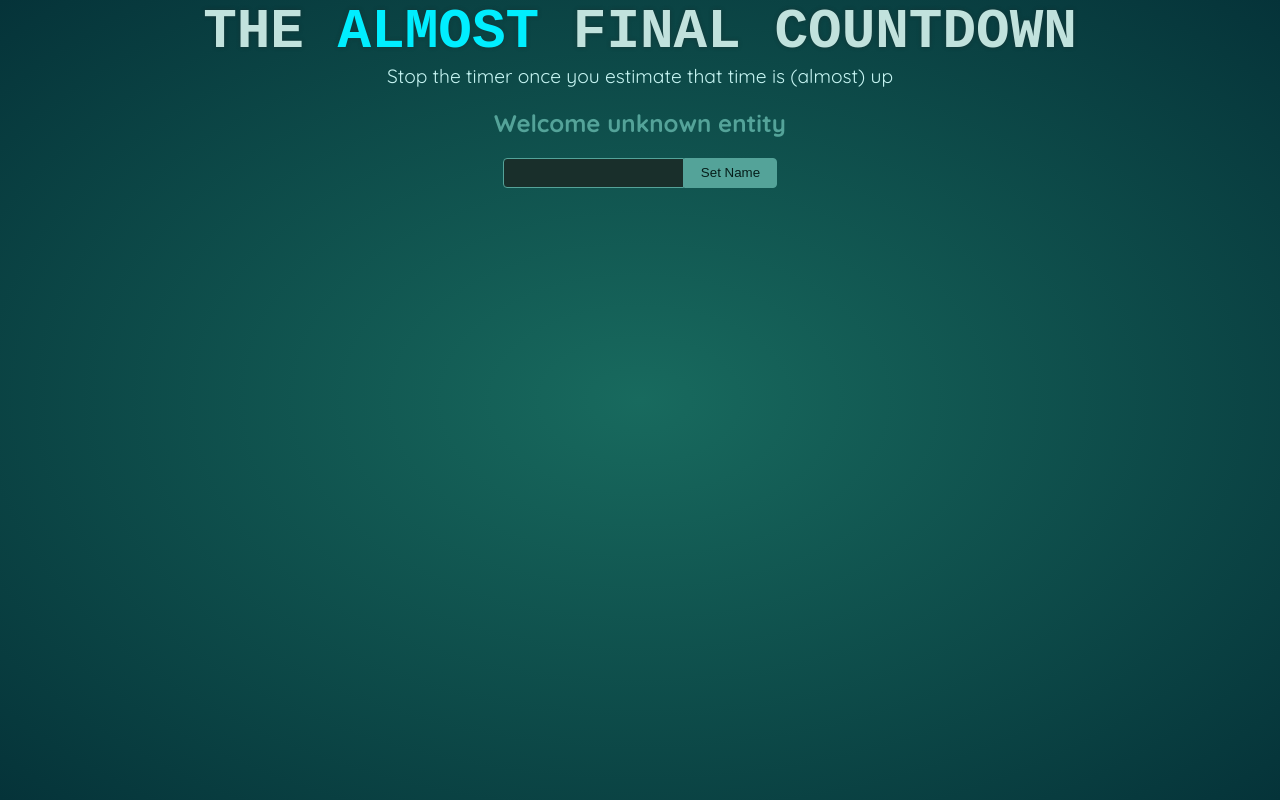
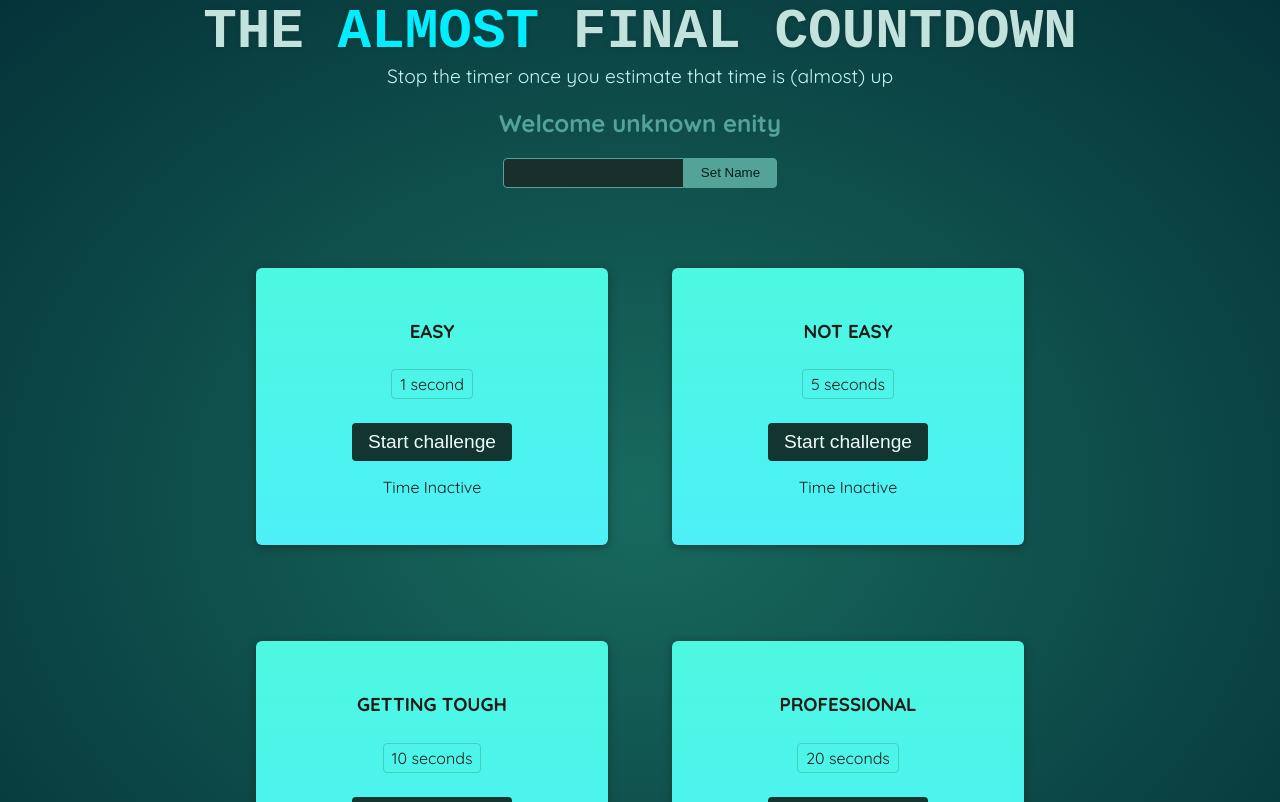
Before and after one commit to Mayank-creations/final-countdown-game, a React (Vite) app: page / in a window 1280 px wide. Shown: the top 802 px of the page. Built offline with nearby package versions, Linux system fonts and the light colour scheme; a web font is replaced by a local one.

Commit message:
timechallenge added

```diff
--- a/src/App.jsx
+++ b/src/App.jsx
@@ -1,11 +1,18 @@
 import Player from "./components/Player.jsx";
 import Header from "./components/Header.jsx";
+import TimeChallenge from "./components/TimeChallenge.jsx";
 
 function App() {
   return (
     <>
       <Header />
       <Player />
+      <div id="challenges">
+        <TimeChallenge title = 'EASY' targetTime={1} />
+        <TimeChallenge title = 'NOT EASY' targetTime={5} />
+        <TimeChallenge title = 'GETTING TOUGH' targetTime={10} />
+        <TimeChallenge title = 'PROFESSIONAL' targetTime={20} />
+      </div>
     </>
   );
 }
--- a/src/components/Player.jsx
+++ b/src/components/Player.jsx
@@ -1,22 +1,19 @@
-import { useState } from "react";
+import { useState, useRef } from "react";
 
 export default function Player() {
+  const playerName = useRef();
+
     const [enterPlayerName , setEnterPlayerName] = useState("");
-    const [toSubmit , setToSubmit] = useState(false);
-
-    function changedName(events){
-        setToSubmit(false);
-        setEnterPlayerName(events.target.value)
-    }
 
     function submit(){
-        setToSubmit(true)
+        setEnterPlayerName(playerName.current.value);
+        playerName.current.value = '';
     }
   return (
     <section id="player">
-      <h2>Welcome {toSubmit ? enterPlayerName: "unknown entity"}</h2>
+      <h2>Welcome {enterPlayerName || 'unknown enity'}</h2>
       <p>
-        <input type="text"  onChange={changedName} value={enterPlayerName}/>
+        <input type="text" ref={playerName}/>
         <button onClick={submit}>Set Name</button>
       </p>
     </section>
--- /dev/null
+++ b/src/components/TimeChallenge.jsx
@@ -0,0 +1,30 @@
+import React, { useState } from "react";
+
+export default function TimeChallenge({ title, targetTime }) {
+    const [timeStarted, setTimeStarted] = useState(false);
+    const [timeExpired, setTimeExpired] = useState(false);
+
+    function handleSelect() {
+        setTimeout(() => {
+            setTimeExpired(true);
+        }, targetTime * 1000);
+
+        setTimeStarted(true);
+    }
+
+    return (
+        <section className="challenge">
+            <h3>{title}</h3>
+            {timeExpired && <p>You Lost</p>  }
+            <p className="challenge-time">
+                {targetTime} second{targetTime > 1 ? 's' : ''}
+            </p>
+            <button onClick={handleSelect} >
+                {timeStarted ? 'stop' :'Start'} challenge
+            </button>
+            <p className= {timeStarted ? 'active' : undefined } >
+                {timeStarted ? 'Time is running' : 'Time Inactive'}
+            </p>
+        </section>
+    );
+}
```
